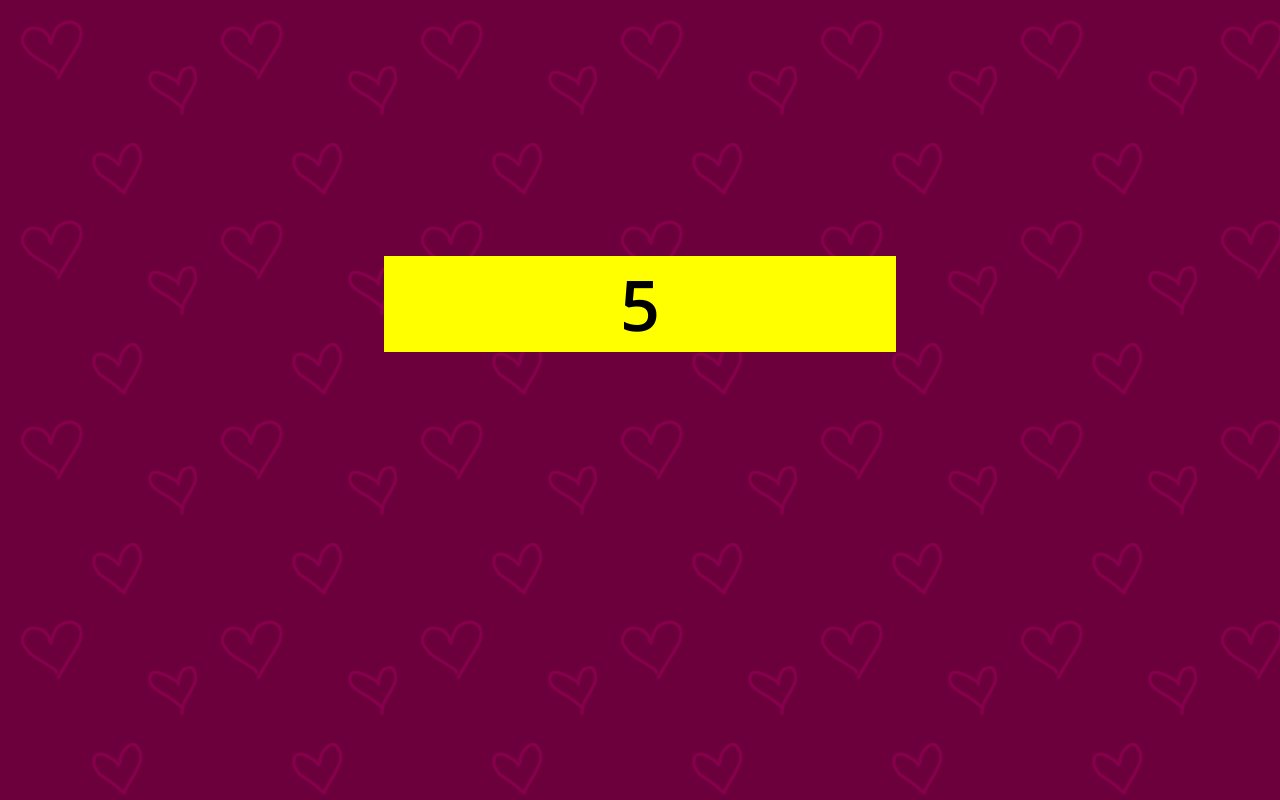
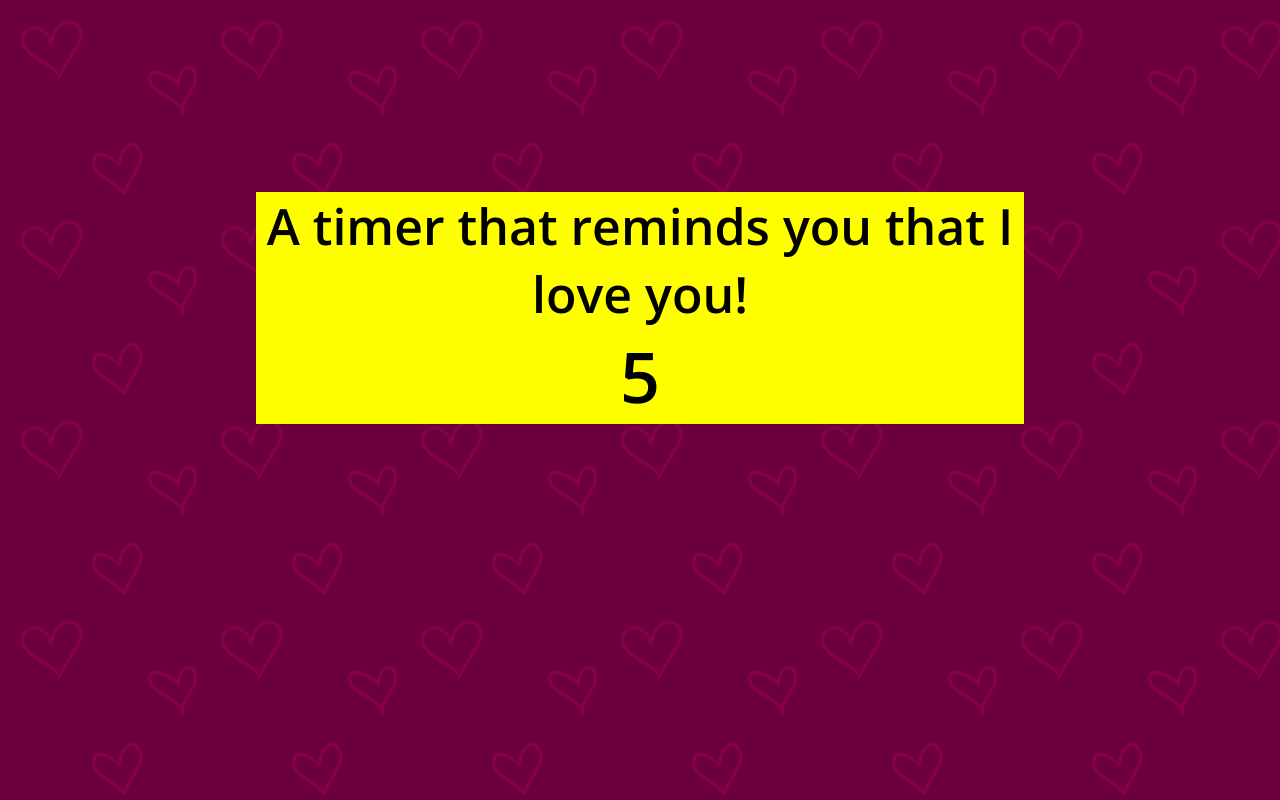
Before and after one commit to LybaaT/timerz, a plain HTML site: page index.html in a window 1280 px wide. Drawn offline with Linux system fonts and the light colour scheme.

Commit message:
tests on js file

```diff
--- a/css.css
+++ b/css.css
@@ -12,13 +12,13 @@ body {
     font-family: "font1";
 }
 h1 {
-    font-size: 70px;
+    font-size: 50px;
 }
 .container {
-    margin-top: 20%;
+    margin-top: 15%;
     background-color: yellow;
-    margin-left: 30%;
-    margin-right: 30%;
+    margin-left: 20%;
+    margin-right: 20%;
 }
 #count {
     font-size: 70px;
--- a/index.html
+++ b/index.html
@@ -10,7 +10,7 @@
     <body>
         <div class="container">
 
-            <h1></h1>
+            <h1>A timer that reminds you that I love you!</h1>
             <p id="count">143</p>
         </div>
 
--- a/javascript.js
+++ b/javascript.js
@@ -16,7 +16,7 @@ function showNotification() {
 
 console.log(Notification.permission);
 
-if (Notification.permission == "granted" && counter >= 0) {
+if (Notification.permission == "granted" && counter <= 0) {
     showNotification();
 }
 else if (Notification.permission !== "denied") {
```
